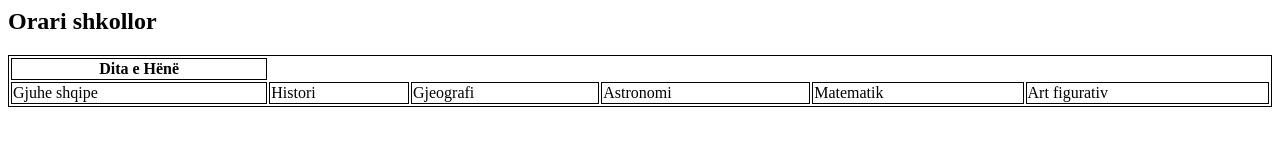
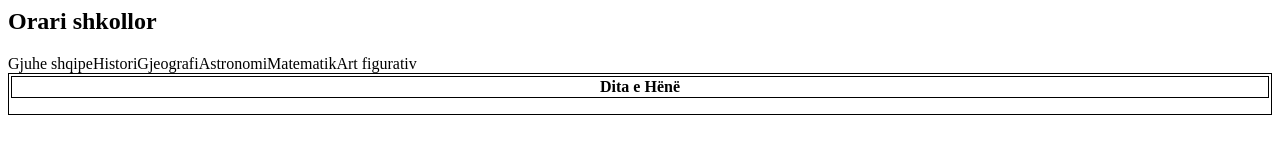
Before and after one commit to agnesarexha/Orarishkollor, a plain HTML site: page index.html in a window 1280 px wide. Drawn offline with Linux system fonts and the light colour scheme.

Commit message:
index.html

```diff
--- a/index.html
+++ b/index.html
@@ -13,11 +13,11 @@ table, th, td {
 <th>Dita e Hënë</th>
 </tr>
 <tr>
-<td>Gjuhe shqipe</td>
-<td>Histori</td>
-<td>Gjeografi</td>
-<td>Astronomi</td>
-<td>Matematik</td>
-<td>Art figurativ</td>
+<tr>Gjuhe shqipe</tr>
+<tr>Histori</tr>
+<tr>Gjeografi</tr>
+<tr>Astronomi</tr>
+<tr>Matematik</tr>
+<tr>Art figurativ</tr>
 </tr>
 </table>
```
